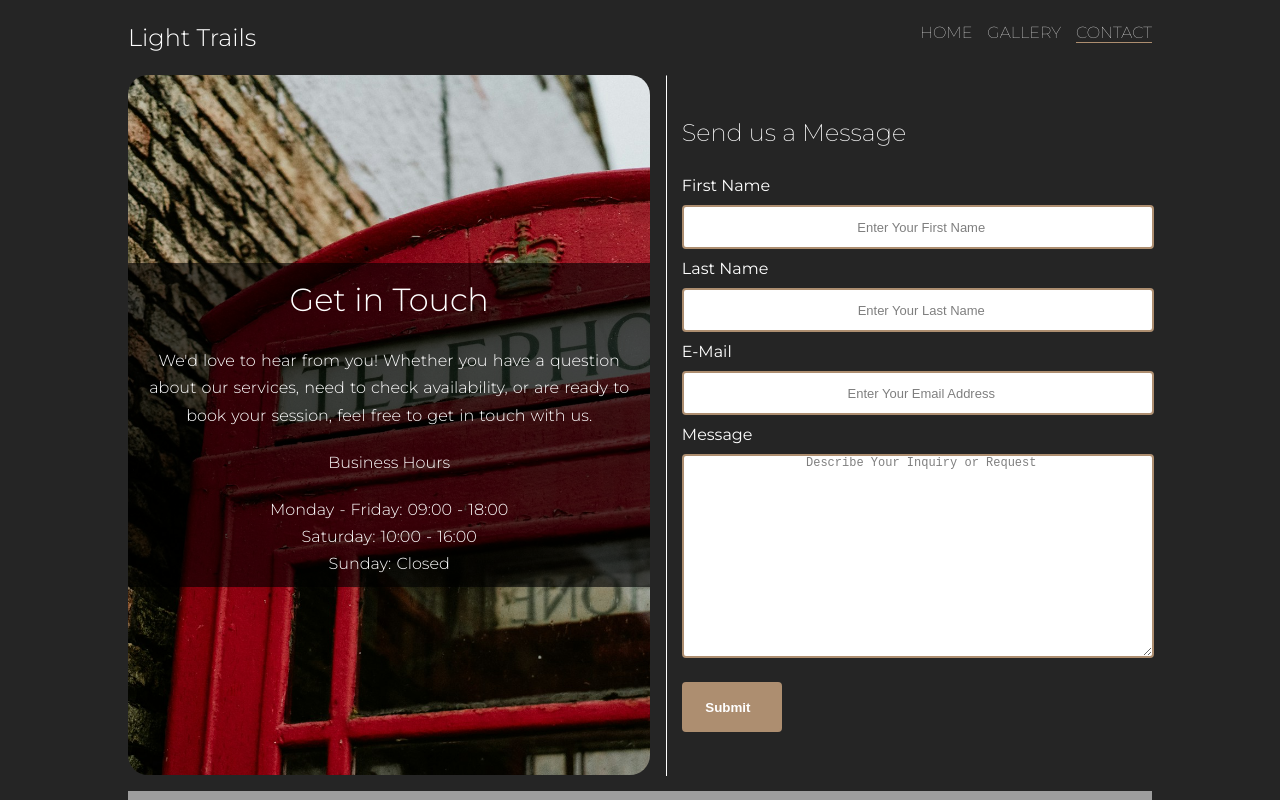
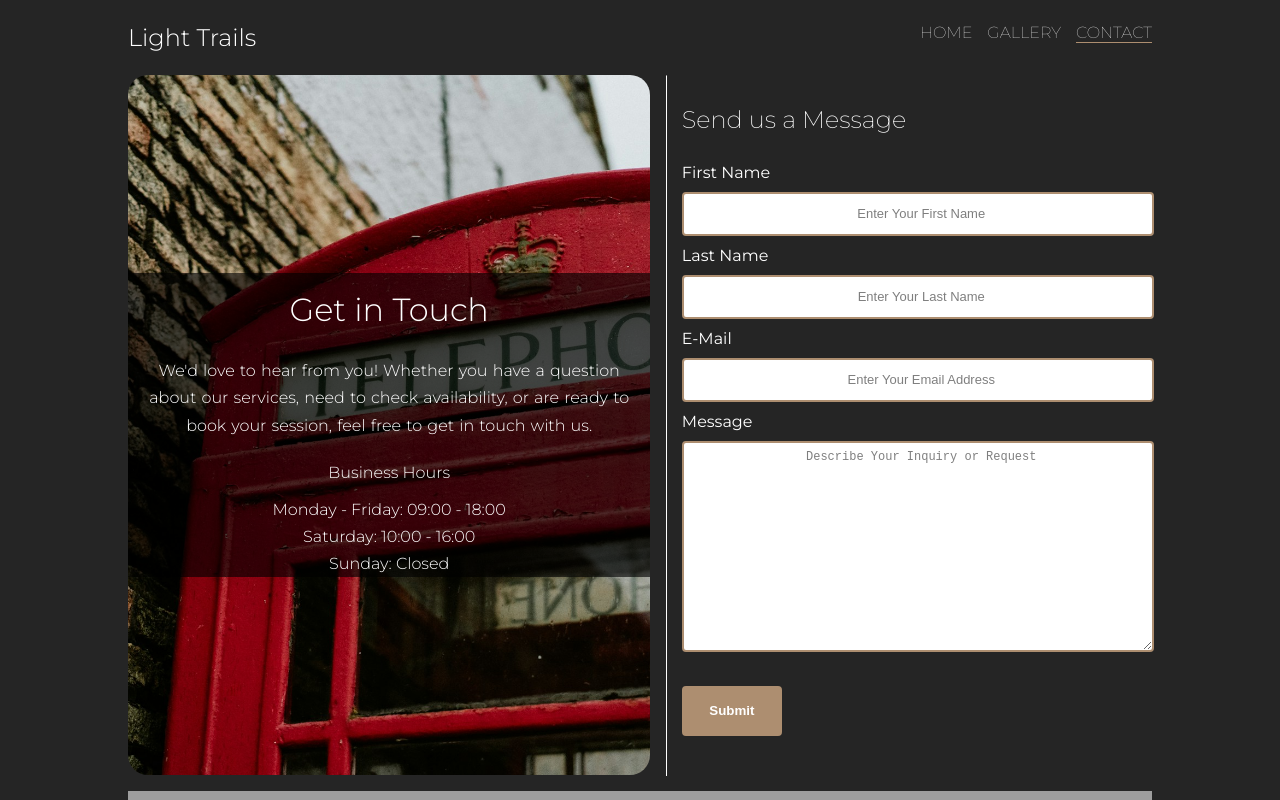
Before and after one commit to RazmikMovsisyan/light_trails, a plain HTML site: page contact.html in a window 1280 px wide. Shown: the top 800 px of the page. Drawn offline with Linux system fonts and the light colour scheme; grey boxes are pictures that could not be loaded.

Commit message:
HTML: Change: For better semantics <ul> instead of <br> on contact page. Meta Tag spelling correction. ID to Class on active Navigation.
Docs: Add:
SEO Info and Clone and Fork Sections.

```diff
--- a/assets/styles.css
+++ b/assets/styles.css
@@ -111,7 +111,7 @@ nav a:hover {
     color: #ad8e70;
 }
 
-#active {
+.active {
     border-bottom: 1px solid rgb(173, 142, 112);
 }
 
@@ -216,11 +216,14 @@ footer p {
 
 .contact-paragraph h1,
 .contact-paragraph h2,
-.contact-paragraph p {
+.contact-paragraph p,
+.contact-paragraph ul {
     background-color: #000000a1;
     font-weight: 300;
     margin: 0;
     line-height:  1.7;
+    list-style-type: none;
+    text-align: center;
 }
 
 
@@ -247,6 +250,7 @@ button {
 
 textarea {
     height: 200px;
+    padding: 7px 0 0 7px;
 }
 
 button {
@@ -344,8 +348,7 @@ button:hover {
     }
 
     input,
-    textarea,
-    button {
+    textarea {
         margin: 10px auto;
         padding-left: 7px;
     }
--- a/contact.html
+++ b/contact.html
@@ -36,7 +36,7 @@
             <ul>
                 <li><a href="index.html">Home</a></li>
                 <li><a href="gallery.html">Gallery</a></li>
-                <li><a href="contact.html" id="active">Contact</a></li>
+                <li><a href="contact.html" class="active">Contact</a></li>
             </ul>
         </nav>
 
@@ -49,11 +49,11 @@
                 or are ready to book your session, feel free to get in touch with us.
             </p>
             <h2>Business Hours</h2>
-            <p>
-                Monday - Friday: 09:00 - 18:00<br>
-                Saturday: 10:00 - 16:00<br>
-                Sunday: Closed<br>
-            </p>
+            <ul>
+                <li>Monday - Friday: 09:00 - 18:00</li>
+                <li>Saturday: 10:00 - 16:00</li>
+                <li>Sunday: Closed</li>
+            </ul>
         </div>
         <hr class="vertical">
         <div class="contact-form">
```
Also changed, not shown: gallery.html (+1 -1 lines), index.html (+2 -2 lines), 1 other file.
